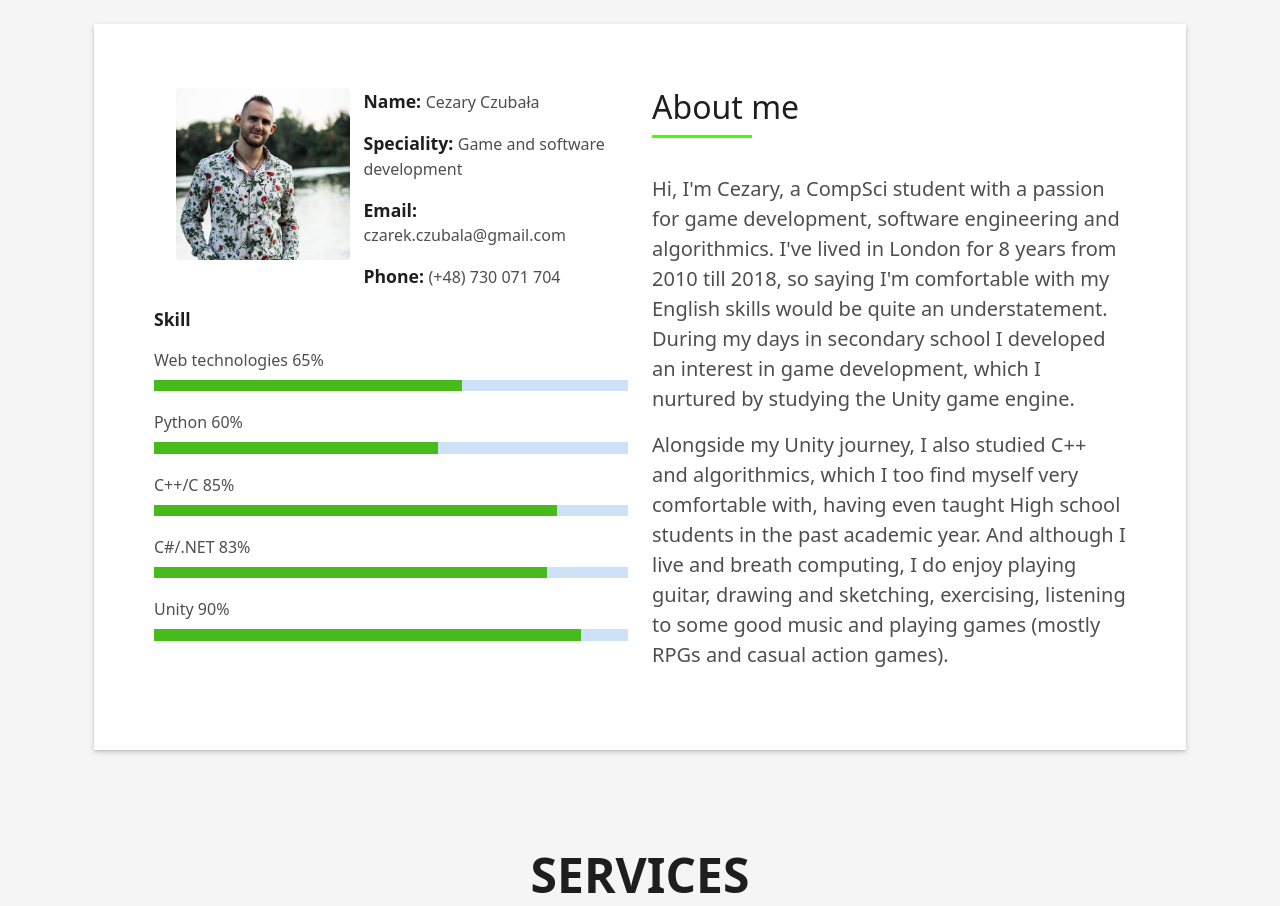
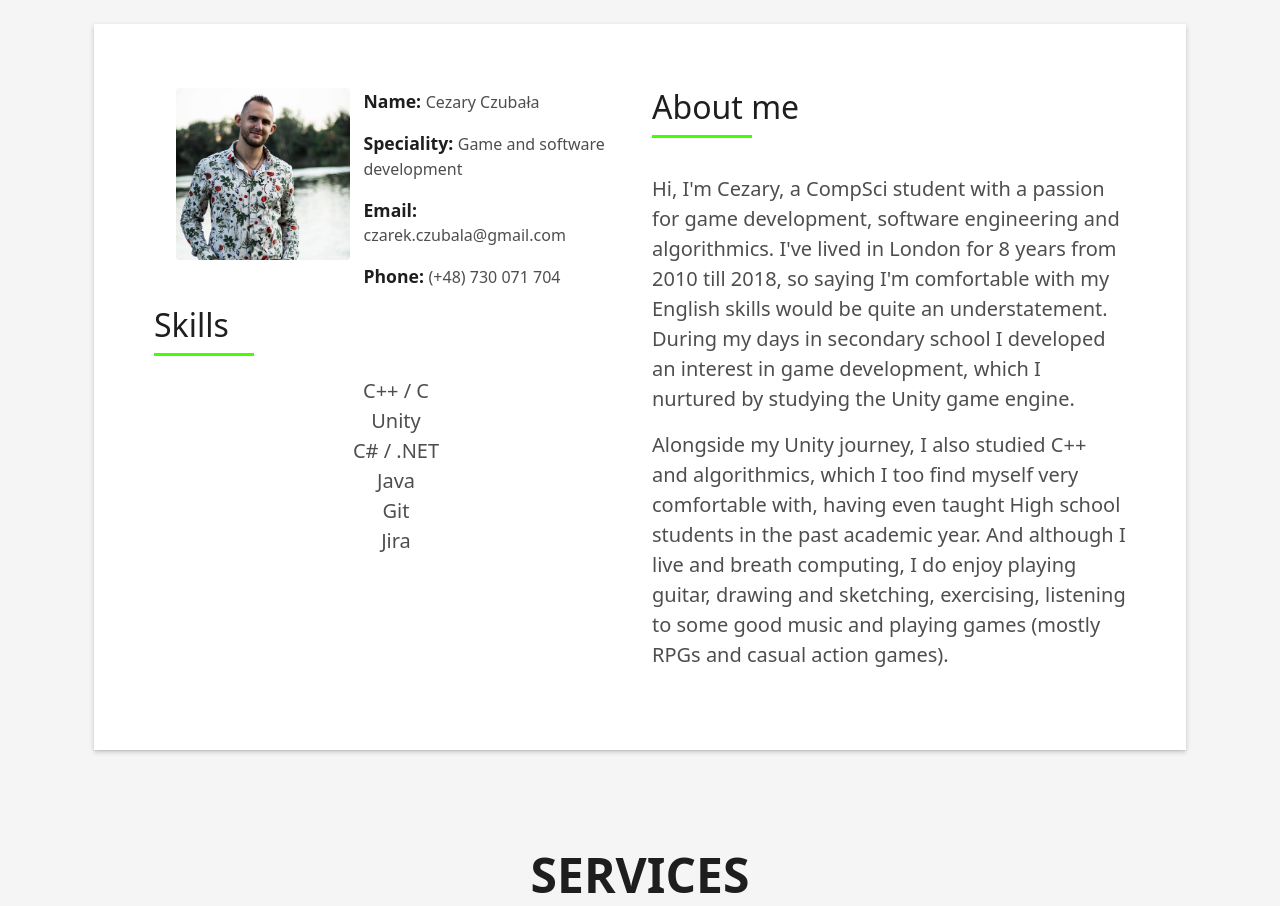
Before and after one commit to Cez02/Cez02.github.io, a PHP site: page / in a window 1280 px wide. Shown: the part 840-1746 px from the top of the page. Run offline with PHP 8.4, Linux system fonts and the light colour scheme.

Commit message:
Changed skills in about me

```diff
--- a/assets/css/style.css
+++ b/assets/css/style.css
@@ -182,6 +182,17 @@ a:hover {
   background-color: #44ff00;
   width: 100px;
   bottom: -12px;
+}
+
+/*--/ Skills /--*/
+
+.skill{
+  transition: font-size 0.5s;
+}
+
+.skill:hover {
+  font-size: 25px;
+  transition: font-size 0.5s;
 }
 
 /*------/ Box /------*/
--- a/index.html
+++ b/index.html
@@ -101,27 +101,16 @@
                     </div>
                   </div>
                   <div class="skill-mf">
-                    <p class="title-s">Skill</p>
-                    <span>Web technologies</span> <span class="pull-right">65%</span>
-                    <div class="progress">
-                      <div class="progress-bar" role="progressbar" style="width: 65%;" aria-valuenow="85" aria-valuemin="0" aria-valuemax="100"></div>
-                    </div>
-                    <span>Python</span> <span class="pull-right">60%</span>
-                    <div class="progress">
-                      <div class="progress-bar" role="progressbar" style="width: 60%" aria-valuenow="75" aria-valuemin="0" aria-valuemax="100"></div>
-                    </div>
-                    <span>C++/C</span> <span class="pull-right">85%</span>
-                    <div class="progress">
-                      <div class="progress-bar" role="progressbar" style="width: 85%" aria-valuenow="50" aria-valuemin="0" aria-valuemax="100"></div>
-                    </div>
-                    <span>C#/.NET</span> <span class="pull-right">83%</span>
-                    <div class="progress">
-                      <div class="progress-bar" role="progressbar" style="width: 83%" aria-valuenow="90" aria-valuemin="0" aria-valuemax="100"></div>
-                    </div>
-                    <span>Unity</span> <span class="pull-right">90%</span>
-                    <div class="progress">
-                      <div class="progress-bar" role="progressbar" style="width: 90%" aria-valuenow="90" aria-valuemin="0" aria-valuemax="100"></div>
-                    </div>
+                    <h6 class="title-left">Skills</h6>
+                    <br>
+                    <p class="lead" style="margin-left: 10px; text-align: center;">
+                      <span class="skill">C++ / C</span><br>
+                      <span class="skill">Unity</span><br>
+                      <span class="skill">C# / .NET</span><br>
+                      <span class="skill">Java</span><br>
+                      <span class="skill">Git</span><br>
+                      <span class="skill">Jira</span><br>
+                    </p>
                   </div>
                 </div>
                 <div class="col-md-6">
```
